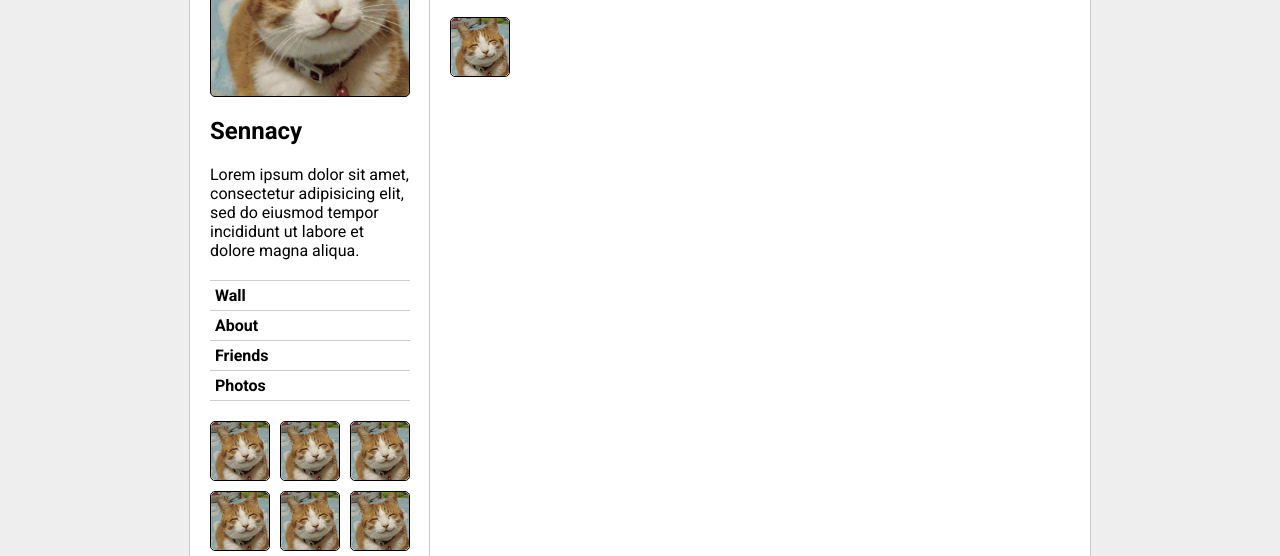
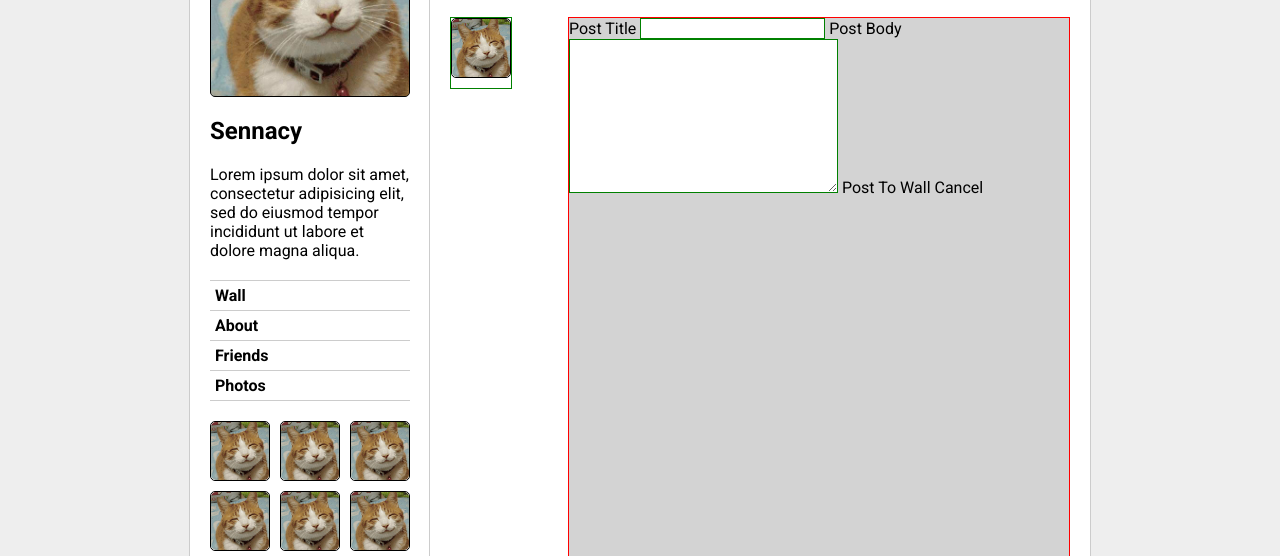
Before and after one commit to kopecmark/W6D2-Project, a plain HTML site: page css-friends-09/skeleton/09-forms.html in a window 1280 px wide. Shown: the part 244-800 px from the top of the page. Drawn offline with Linux system fonts and the light colour scheme.

Commit message:
Create form

```diff
--- a/css-friends-09/skeleton/09-forms.html
+++ b/css-friends-09/skeleton/09-forms.html
@@ -99,12 +99,26 @@
       </ul>
 
     </section>
-    <section class="content-main">
-      <ul class="profile-friends">
+    <section class="content-main container">
+      <ul class="profile-friends special-friend">
         <li><a href="#" class="thumb" title="Sennacy">
           <img src="./images/cat.jpg" alt="">
         </a></li>
       </ul>
+      <div class="input">
+        <form class="post-title" action="index.html" method="post">
+          <label>
+            Post Title
+            <input class="title input-area" type="text" name="" value="">
+
+          </label>
+          <label>Post Body
+          <textarea class="post-body input-area" name="name" rows="8" cols="30"></textarea>
+        </label>
+        <input id="post-to-wall" type="submit" name="" value="Post To Wall">
+        <input id="cancel" type="submit" name="" value="Cancel">
+        </form>
+      </div>
     </section>
   </main>
 
--- a/css-friends-09/skeleton/css/09-forms.css
+++ b/css-friends-09/skeleton/css/09-forms.css
@@ -1 +1,27 @@
 /* PHASE 9: Forms */
+.special-friend {
+  float: left;
+  border: 1px green solid;
+}
+
+.input {
+  display: flex;
+  flex-direction: column;
+  float: right;
+  border: 1px red solid;
+  width: 500px;
+  height: 600px;
+  background-color: lightgrey;
+}
+
+.container::after {
+  content: "";
+   clear: both;
+   display: table;
+
+}
+
+.input-area {
+  border: 1px green solid;
+  background-color: white;
+}
```
